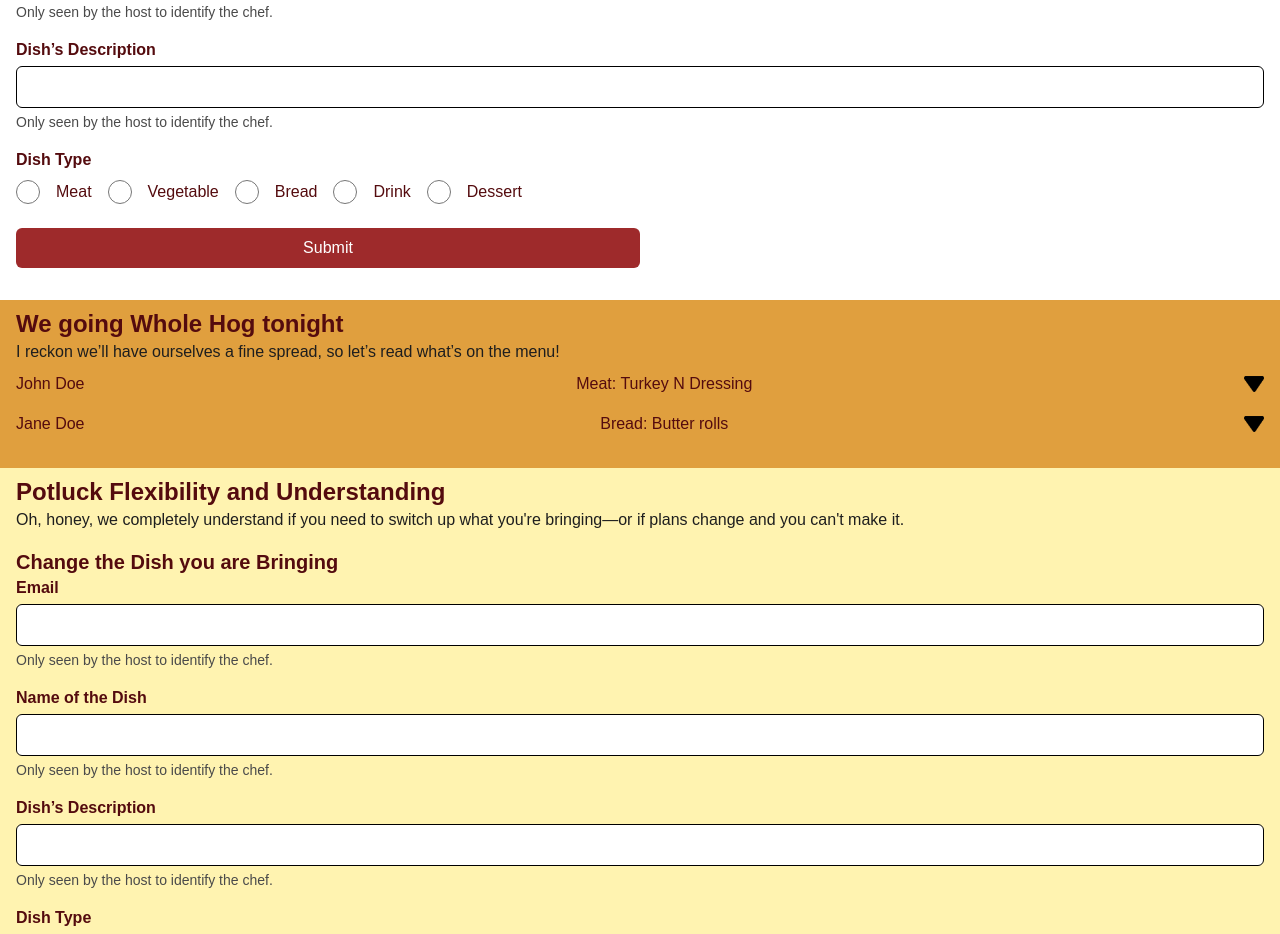
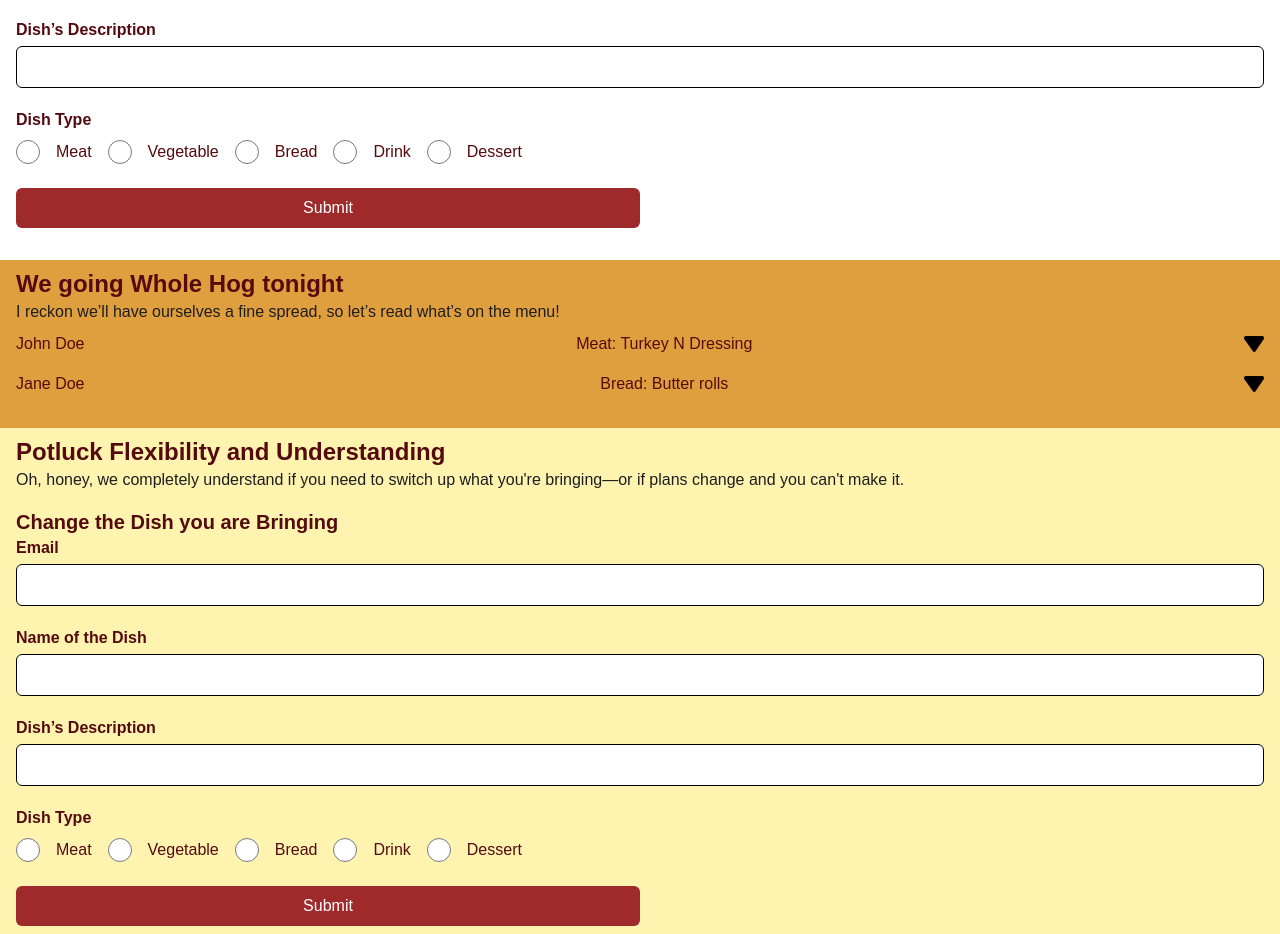
Before and after one commit to jcsmileyjr/potluckgames, a Next.js app: page / in a window 1280 px wide. Shown: the part 738-1672 px from the top of the page. Built offline with nearby package versions, Linux system fonts and the light colour scheme.

Commit message:
Refactor UserInput: Conditional display description

```diff
--- a/src/app/components/AddDish/AddDish.tsx
+++ b/src/app/components/AddDish/AddDish.tsx
@@ -8,9 +8,9 @@ export default function AddDish() {
             <h2 className="text-primaryBrown font-bold text-left text-2xl pt-4">What’cha Bringing</h2>
             <p className="text-blackaccent1">Well, y'all, I’m mighty curious—what kinda dish are you bringing' to the potluck?</p>
             <div className="my-4">
-                <UserInput inputName="emailAddress" content="Email Address" />
-                <UserInput inputName="dishName" content="Name of the Dish" />
-                <UserInput inputName="dishDescription" content="Dish’s Description" />
+                <UserInput inputName="emailAddress" content="Email Address" description="Only seen by the host to identify the chef." />
+                <UserInput inputName="dishName" content="Name of the Dish" description />
+                <UserInput inputName="dishDescription" content="Dish’s Description" description />
                 <DishTypeSelection />
                 <button type="submit" className="bg-accentRed text-white py-2 px-4 rounded-md mt-4 w-full sm:w-1/2">Submit</button>
             </div>
--- a/src/app/components/UpdateDish/UpdateDish.tsx
+++ b/src/app/components/UpdateDish/UpdateDish.tsx
@@ -10,16 +10,16 @@ export default function UpdateDish() {
 
             <p className="text-xl font-bold text-primaryBrown mt-4 mt-2">Change the Dish you are Bringing</p>
             <div>
-                <UserInput inputName="email" content="Email" />
-                <UserInput inputName="dishName" content="Name of the Dish" />
-                <UserInput inputName="dishDescription" content="Dish’s Description"  />
+                <UserInput inputName="email" content="Email" description />
+                <UserInput inputName="dishName" content="Name of the Dish" description />
+                <UserInput inputName="dishDescription" content="Dish’s Description" description  />
                 <DishTypeSelection />
                 <button type="submit" className="bg-accentRed text-white py-2 px-4 rounded-md mt-4 w-full sm:w-1/2">Submit</button>
             </div>
 
             <p className="text-xl font-bold text-primaryBrown mt-4 mt-2 divide-y">Remove Your Dish from the Menu</p>
             <div>
-                <UserInput inputName="email" content="Email" />
+                <UserInput inputName="email" content="Email" description />
             </div>
         </section>
     )
--- a/src/app/components/UserInput/UserInput.tsx
+++ b/src/app/components/UserInput/UserInput.tsx
@@ -1,11 +1,14 @@
 
 
-export default function UserInput({inputName, content}: Readonly<{inputName: string, content: string}>) {
+export default function UserInput({inputName, content, description}: Readonly<{inputName: string, content: string, description: string | boolean}>) {
+    console.log(`Description is ${description} and of type ${typeof description}`)
     return (
         <div className="mb-4">
             <label htmlFor={inputName} className="block text-base font-bold text-primaryBrown">{content}</label>
             <input id={inputName} type="text" className="w-full my-1 p-2 border border-black rounded-md" />
-            <p className="text-blackaccent2 text-sm">Only seen by the host to identify the chef. </p>
+            {description !== true &&
+                <p className="text-blackaccent2 text-sm">{description} </p>
+            }
         </div>
     )
 }
```
